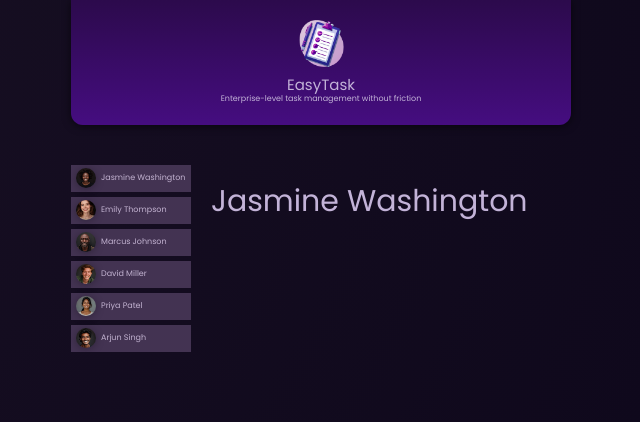
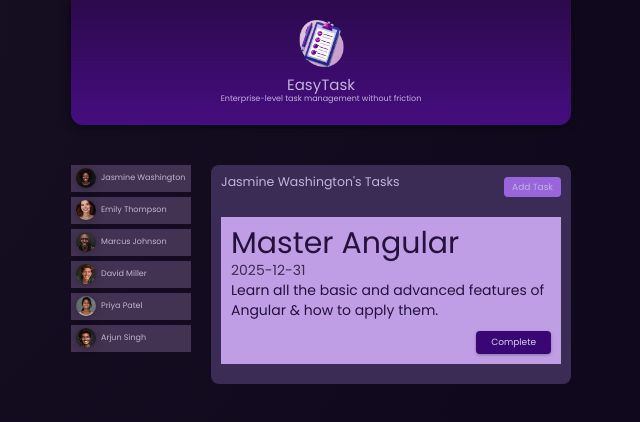
Before and after one commit to joesouaidd/myfirst-angular-app, an Angular app: page / in a window 1280 px wide. Both pictures are taken after a click on the button "Jasmine Washington". Shown: the top 422 px of the page, without its empty margins (319-959 px from the left). Built offline with nearby package versions, Linux system fonts and the light colour scheme.

Commit message:
tasks + task component + name.model.ts

```diff
--- a/src/app/app.component.html
+++ b/src/app/app.component.html
@@ -23,7 +23,7 @@
   @if( selectedUser){
   <!-- if selecteUser is null or undefiened, the expressions returns null instead of error when using '?' -->
    <!-- There's no need to write selectedUser()?.name because getters are accessed without calling them explicitly. -->
-  <app-task [taskowner]="selectedUser.name"></app-task>
+  <app-tasks [userId] = "selectedUser.id" [taskowner]="selectedUser.name"></app-tasks>
 
   } @else {
     <p id = fallback> Select a User to see their tasks!</p>
--- a/src/app/app.component.ts
+++ b/src/app/app.component.ts
@@ -3,7 +3,7 @@
 import { Component } from '@angular/core'; //decorator that is used to define the metadata of the class is part of the core module of angular
 import { HeaderComponent } from "./header/header.component";
 import { UserComponent } from "./user/user.component";
-import { TaskComponent } from './tasks/tasks.component';
+import { TasksComponent } from './tasks/tasks.component';
 import { DUMMY_USERS } from './dummy-users';
 
 //Decorator which a typescript feature that is used to define the metadata of the class.
@@ -14,7 +14,7 @@
   standalone: true,
   templateUrl: './app.component.html', //this is the markup of the component that will replace the html element with the selector app-root
   styleUrl: './app.component.css',
-  imports: [HeaderComponent, UserComponent, TaskComponent], //import the standalone components that are used in the component
+  imports: [HeaderComponent, UserComponent, TasksComponent], //import the standalone components that are used in the component
 })
 export class AppComponent {
 
--- /dev/null
+++ b/src/app/tasks/task/task.component.css
@@ -0,0 +1,37 @@
+article {
+    padding: 1rem;
+    color: #25113d;
+    background-color: #bf9ee5;
+  }
+
+  h2 {
+    margin: 0;
+  }
+
+  time {
+    color: #3c2c50;
+  }
+
+  .actions {
+    text-align: right;
+    margin: 0;
+  }
+
+  .actions button {
+    font: inherit;
+    font-size: 0.9rem;
+    cursor: pointer;
+    background-color: #380774;
+    color: #decdf2;
+    border-radius: 4px;
+    padding: 0.5rem 1.5rem;
+    border: none;
+    box-shadow: 0 1px 3px rgba(0, 0, 0, 0.3);
+    transition: all 0.3s ease;
+  }
+
+  .actions button:hover,
+  .actions button:active {
+    background-color: #4a0774;
+    box-shadow: 0 1px 6px rgba(0, 0, 0, 0.3);
+  }
--- /dev/null
+++ b/src/app/tasks/task/task.component.html
@@ -0,0 +1,8 @@
+<article>
+    <h2>{{task.title}}</h2>
+    <time>{{task.dueDate}}</time>
+    <p>{{task.summary}}</p>
+    <p class ="actions">
+        <button>Complete</button>
+    </p>
+</article>
--- /dev/null
+++ b/src/app/tasks/task/task.model.ts
@@ -0,0 +1,8 @@
+export interface Task {
+  id : string,
+  userId  : string,
+  title :  string,
+  summary : string,
+  dueDate : string
+
+}
--- a/src/app/tasks/tasks.component.css
+++ b/src/app/tasks/tasks.component.css
@@ -0,0 +1,63 @@
+#tasks {
+    padding: 1rem;
+    border-radius: 8px;
+    max-height: 60vh;
+    overflow: auto;
+    background-color: #3a2c54;
+  }
+
+  header {
+    display: flex;
+    justify-content: space-between;
+    align-items: flex-start;
+    margin-bottom: 2rem;
+    gap: 1rem;
+  }
+
+  h2 {
+    margin: 0;
+    font-size: 0.9rem;
+    width: 60%;
+    text-wrap: balance;
+  }
+
+  menu {
+    margin: 0;
+    padding: 0;
+  }
+
+  menu button {
+    font: inherit;
+    cursor: pointer;
+    background-color: #9965dd;
+    border-radius: 4px;
+    border: none;
+    padding: 0.35rem 0.8rem;
+    font-size: 0.9rem;
+  }
+
+  menu button:hover,
+  menu button:active {
+    background-color: #a565dd
+  }
+
+  ul {
+    list-style: none;
+    margin: 1rem 0;
+    padding: 0;
+    display: flex;
+    flex-direction: column;
+    gap: 1rem;
+    max-height: 50vh;
+    overflow: auto;
+  }
+
+  @media (min-width: 768px) {
+    h2 {
+      font-size: 1.25rem;
+    }
+
+    menu {
+      width: auto;
+    }
+  }
--- a/src/app/tasks/tasks.component.html
+++ b/src/app/tasks/tasks.component.html
@@ -1,4 +1,19 @@
+<section id ="tasks">
+<header>
+    <H2>{{taskowner}}'s Tasks</H2>
+    <menu>
+        <button> Add Task </button>
+    </menu>
+</header>
 
-<div>
-    <H2>{{taskowner}}</H2>
-</div>
+
+<ul>
+    @for (task of selectedUserTasks; track task.id) {
+        <li>
+            <app-task [task] = "task"/>
+        </li>
+    }
+
+</ul>
+
+</section>
--- a/src/app/tasks/tasks.component.ts
+++ b/src/app/tasks/tasks.component.ts
@@ -1,14 +1,44 @@
 import { Component, Input } from '@angular/core';
-
+import { TaskComponent } from './task/task.component';
 @Component({
-  selector: 'app-task',
-  imports: [],
+  selector: 'app-tasks',
+  imports: [TaskComponent],
   templateUrl: './tasks.component.html',
   styleUrl: './tasks.component.css'
 })
-export class TaskComponent {
+export class TasksComponent {
 
-  @Input() taskowner ?: string;
+  @Input({required:true}) taskowner ?: string;
+  @Input({required:true}) userId ?: string;
 
+  dummyTasks = [
+    {
+      id: 't1',
+      userId: 'u1',
+      title: 'Master Angular',
+      summary:
+        'Learn all the basic and advanced features of Angular & how to apply them.',
+      dueDate: '2025-12-31',
+    },
+    {
+      id: 't2',
+      userId: 'u3',
+      title: 'Build first prototype',
+      summary: 'Build a first prototype of the online shop website',
+      dueDate: '2024-05-31',
+    },
+    {
+      id: 't3',
+      userId: 'u3',
+      title: 'Prepare issue template',
+      summary:
+        'Prepare and describe an issue template which will help with project management',
+      dueDate: '2024-06-15',
+    },
+  ]
+
+  get selectedUserTasks(){
+    return this.dummyTasks.filter((task) => task.userId === this.userId);
+  }
 
 }
```
Also changed, not shown: src/app/tasks/task/task.component.ts (added, +16 -0 lines), src/app/user/user.component.ts (+2 -15 lines), src/app/user/user.model.ts (added, +11 -0 lines).
